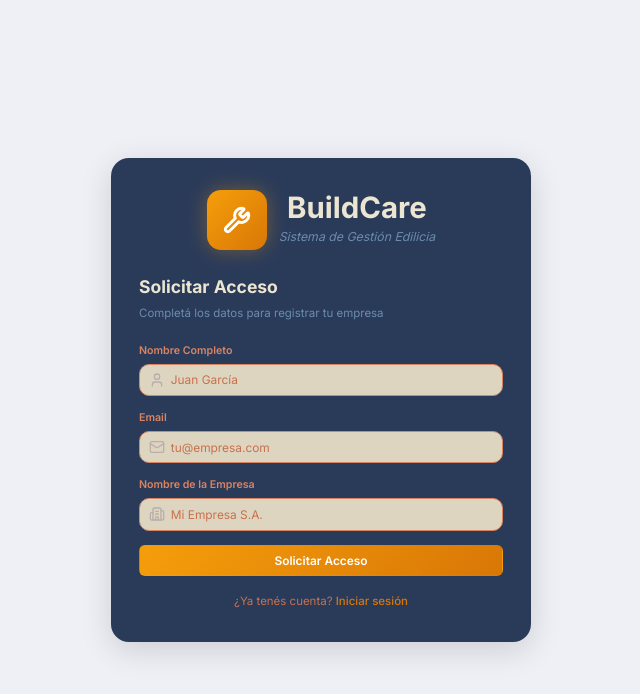
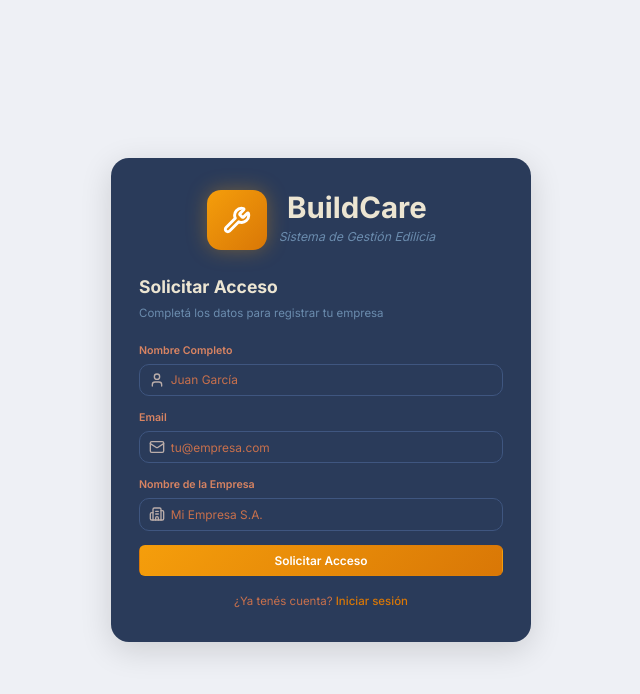
Before and after one commit to Brunester-cmd/BuildCare--app, a React (Vite) app: page /register in a window 1280 px wide. Shown: the top 694 px of the page, without its empty margins (319-959 px from the left). Built offline with nearby package versions, Linux system fonts and the light colour scheme.

Commit message:
fix: corrected modal and form input colors to adapt to semantic themes

```diff
--- a/src/index.css
+++ b/src/index.css
@@ -1193,7 +1193,7 @@ body,
 }
 
 .modal {
-  background: var(--slate-800);
+  background: var(--slate-50);
   border-radius: var(--radius-xl);
   width: 100%;
   max-width: 520px;
@@ -1201,7 +1201,8 @@ body,
   overflow-y: auto;
   box-shadow: 0 20px 60px rgba(0, 0, 0, 0.5);
   animation: slideUp 0.2s ease;
-  color: var(--slate-200);
+  color: var(--slate-800);
+  border: 1px solid var(--slate-200);
 }
 
 .modal--wide {
@@ -1225,13 +1226,13 @@ body,
   align-items: center;
   justify-content: space-between;
   padding: 1.25rem 1.5rem;
-  border-bottom: 1px solid var(--slate-700);
+  border-bottom: 1px solid var(--slate-200);
 }
 
 .modal-title {
   font-size: 1.05rem;
   font-weight: 700;
-  color: white;
+  color: var(--slate-900);
 }
 
 .modal-close {
@@ -1249,8 +1250,8 @@ body,
 }
 
 .modal-close:hover {
-  background: var(--slate-700);
-  color: white;
+  background: var(--slate-100);
+  color: var(--slate-800);
 }
 
 .modal-body {
@@ -1377,16 +1378,16 @@ body,
 .form-label {
   font-size: 0.78rem;
   font-weight: 600;
-  color: var(--slate-300);
+  color: var(--slate-700);
 }
 
 .form-input {
   width: 100%;
   padding: 0.55rem 0.75rem;
-  background: var(--slate-700);
-  border: 1px solid var(--slate-600);
+  background: var(--slate-100);
+  border: 1px solid var(--slate-200);
   border-radius: var(--radius-sm);
-  color: var(--slate-100);
+  color: var(--slate-800);
   font-size: 0.85rem;
   font-family: inherit;
   transition: border-color var(--transition), box-shadow var(--transition);
@@ -1394,12 +1395,13 @@ body,
 }
 
 .form-input::placeholder {
-  color: var(--slate-500);
+  color: var(--slate-400);
 }
 
 .form-input:focus {
   border-color: var(--amber-500);
   box-shadow: 0 0 0 2px rgba(245, 158, 11, 0.2);
+  background: var(--slate-50);
 }
 
 .form-input--error {
```
